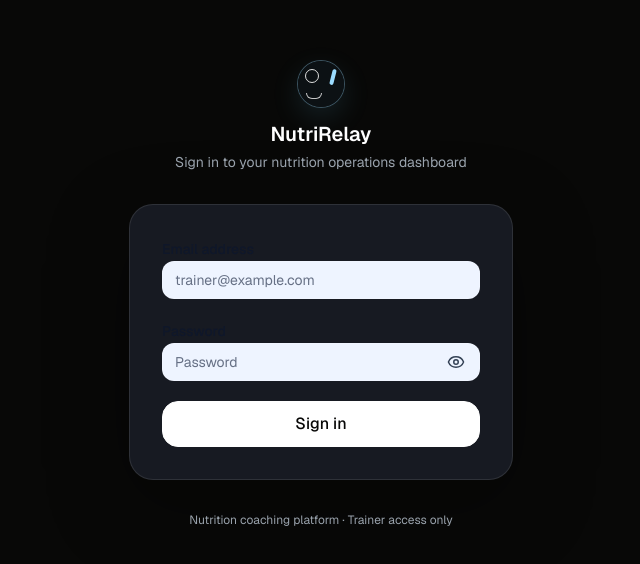
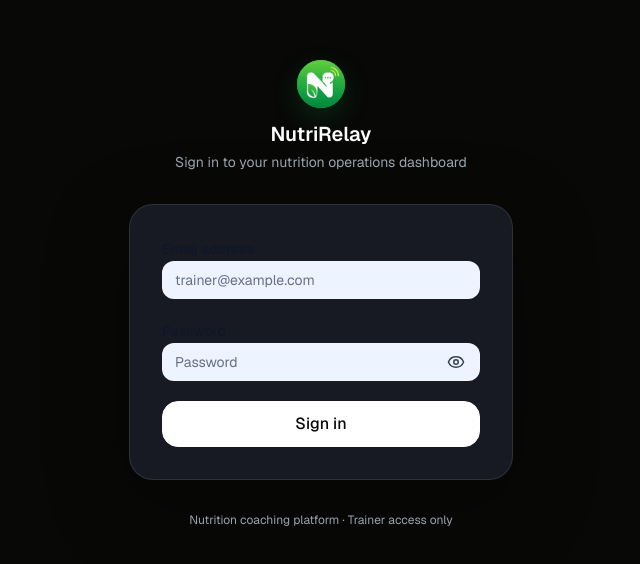
Before and after one commit to yash29sonare/Nutrirelay, a Next.js app: page /login in a window 1280 px wide. Shown: the part 106-670 px from the top of the page, without its empty margins (319-959 px from the left). Built offline with nearby package versions, Linux system fonts and the light colour scheme.

Commit message:
feat(brand): use NutriRelay logo asset

```diff
--- a/src/components/brand/BrandMark.tsx
+++ b/src/components/brand/BrandMark.tsx
@@ -11,25 +11,15 @@ export function BrandMark({ className, label = "NutriRelay" }: BrandMarkProps) {
       aria-label={label}
       role="img"
       className={cn(
-        "relative flex h-8 w-8 items-center justify-center overflow-hidden rounded-xl border border-[#9bdcff]/35 bg-[#090b0d] shadow-[0_10px_28px_rgba(89,174,216,0.14)]",
+        "relative flex h-8 w-8 items-center justify-center overflow-hidden rounded-xl bg-[#12b857] shadow-[0_10px_28px_rgba(18,184,87,0.18)]",
         className,
       )}
     >
-      <span
+      <img
         aria-hidden="true"
-        className="absolute inset-0 bg-[#0c1114]"
-      />
-      <span
-        aria-hidden="true"
-        className="absolute left-[0.42rem] top-[0.48rem] h-3.5 w-3.5 rounded-full border border-white/86"
-      />
-      <span
-        aria-hidden="true"
-        className="absolute right-[0.62rem] top-[0.48rem] h-4 w-[0.22rem] rotate-[14deg] rounded-full bg-[#9bdcff]"
-      />
-      <span
-        aria-hidden="true"
-        className="absolute bottom-[0.48rem] left-[0.52rem] h-[0.42rem] w-[0.95rem] rounded-b-full border-x border-b border-white/76"
+        alt=""
+        className="h-full w-full object-cover"
+        src="/brand/nutrirelay-logo.png"
       />
     </div>
   )
```
Also changed, not shown: public/brand/nutrirelay-logo.png (added), src/app/icon.png (added).
